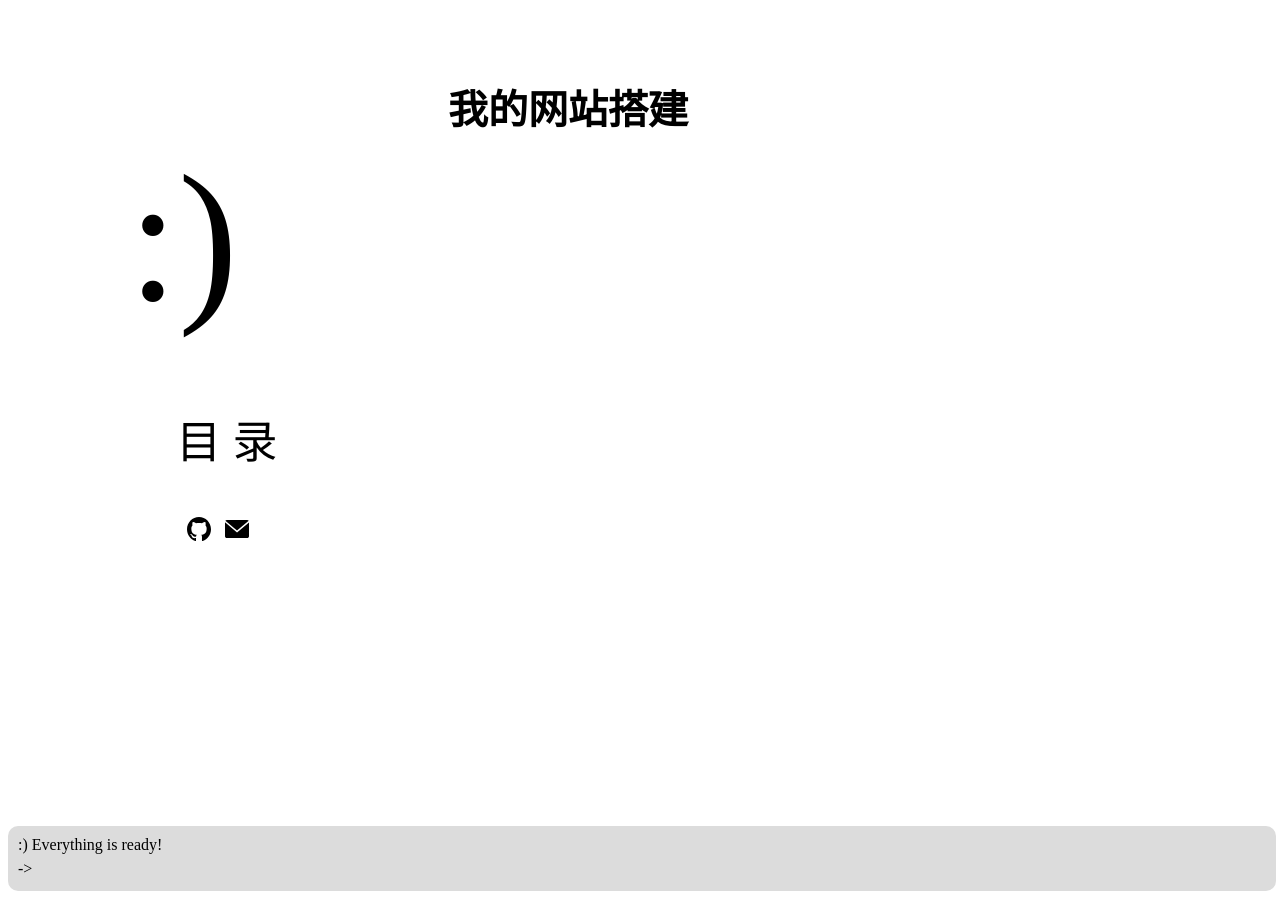
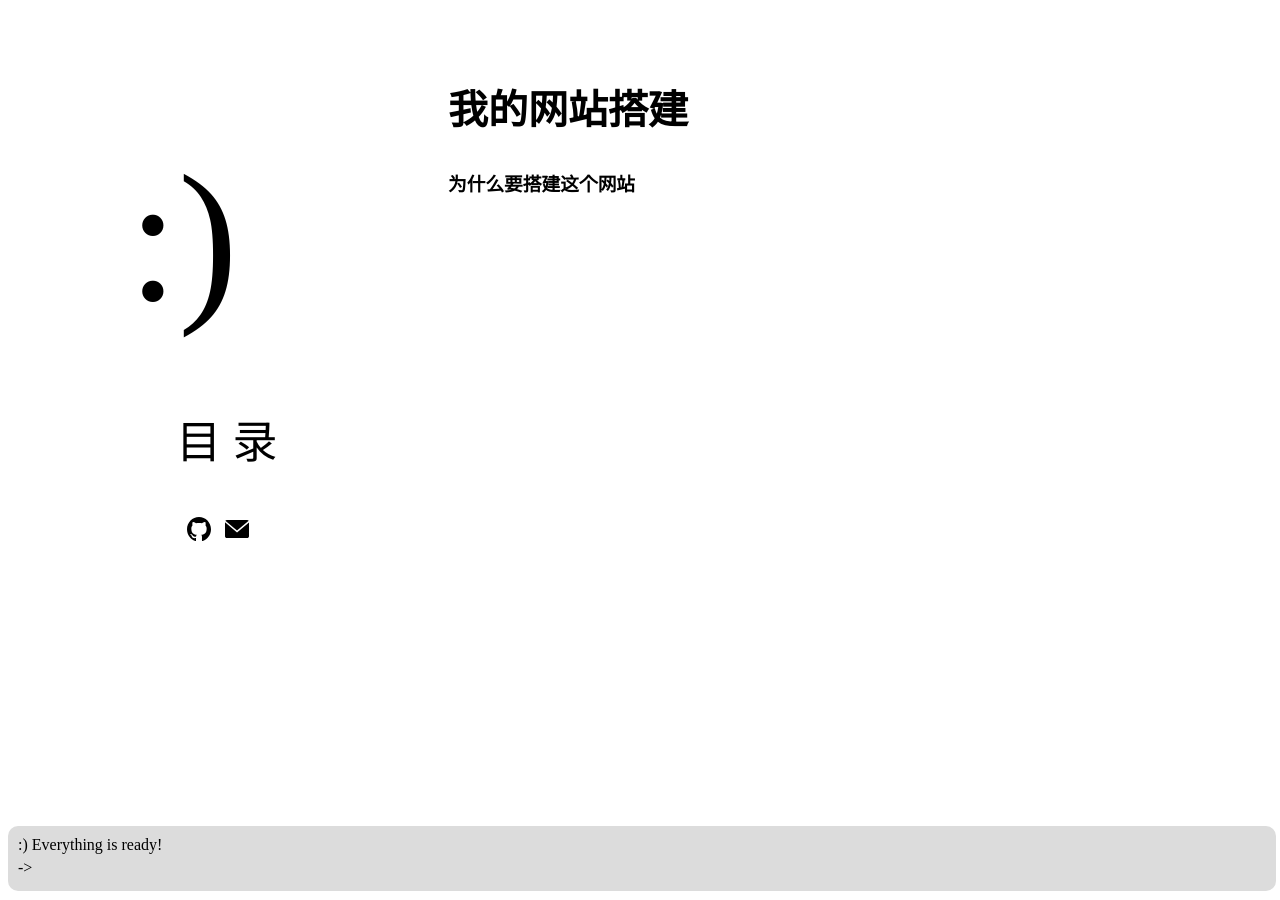
Before and after one commit to lushisi258/lushisi258.github.io, a Jekyll site: the page built from _posts/2024-05-23-website_log.md, in a window 1280 px wide. Built offline with Jekyll 4.4.1, drawn with Linux system fonts in a browser that asks for light colours; some web fonts are replaced.

Commit message:
鏇存柊鏃ュ織

```diff
--- a/_posts/2024-05-23-website_log.md
+++ b/_posts/2024-05-23-website_log.md
@@ -3,3 +3,4 @@ layout: post
 title: 我的网站搭建
 categories: jekyll/update
 ---
+### 为什么要搭建这个网站
```
Also changed, not shown: 1 other file.
